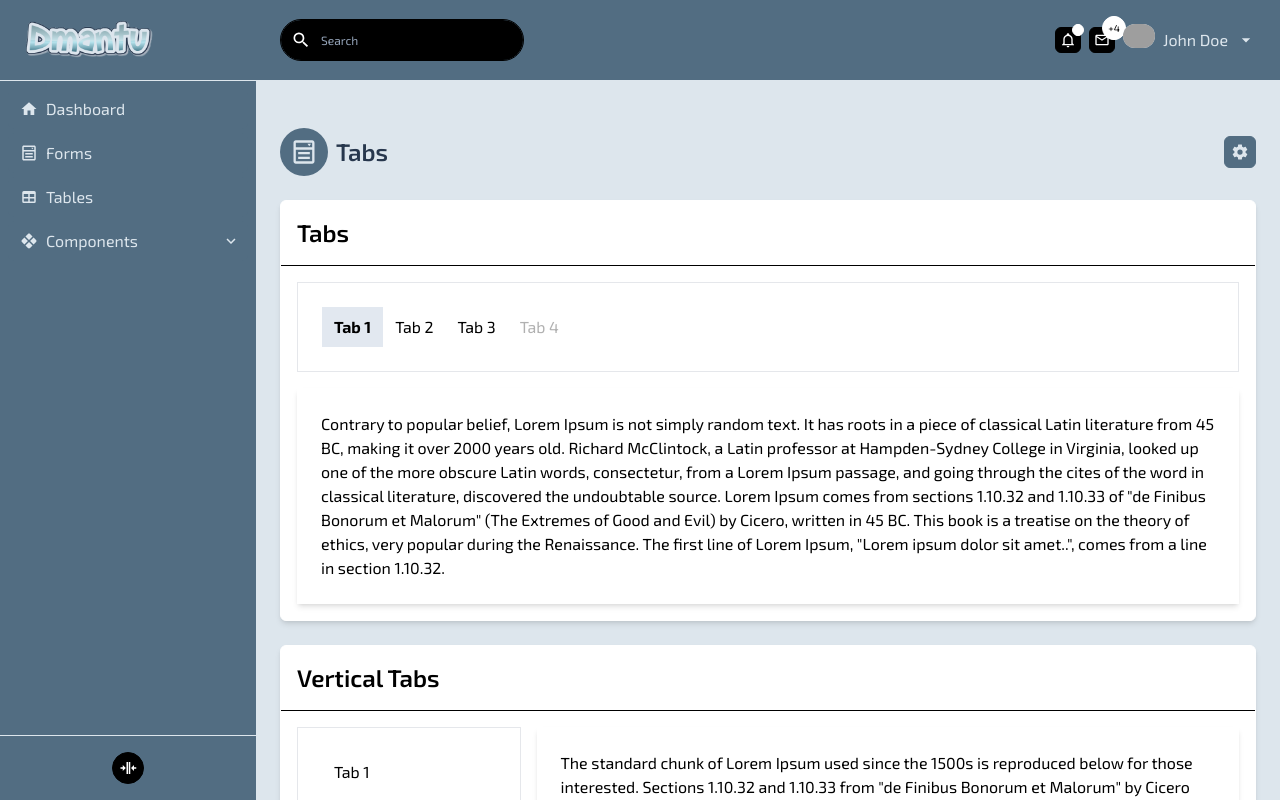
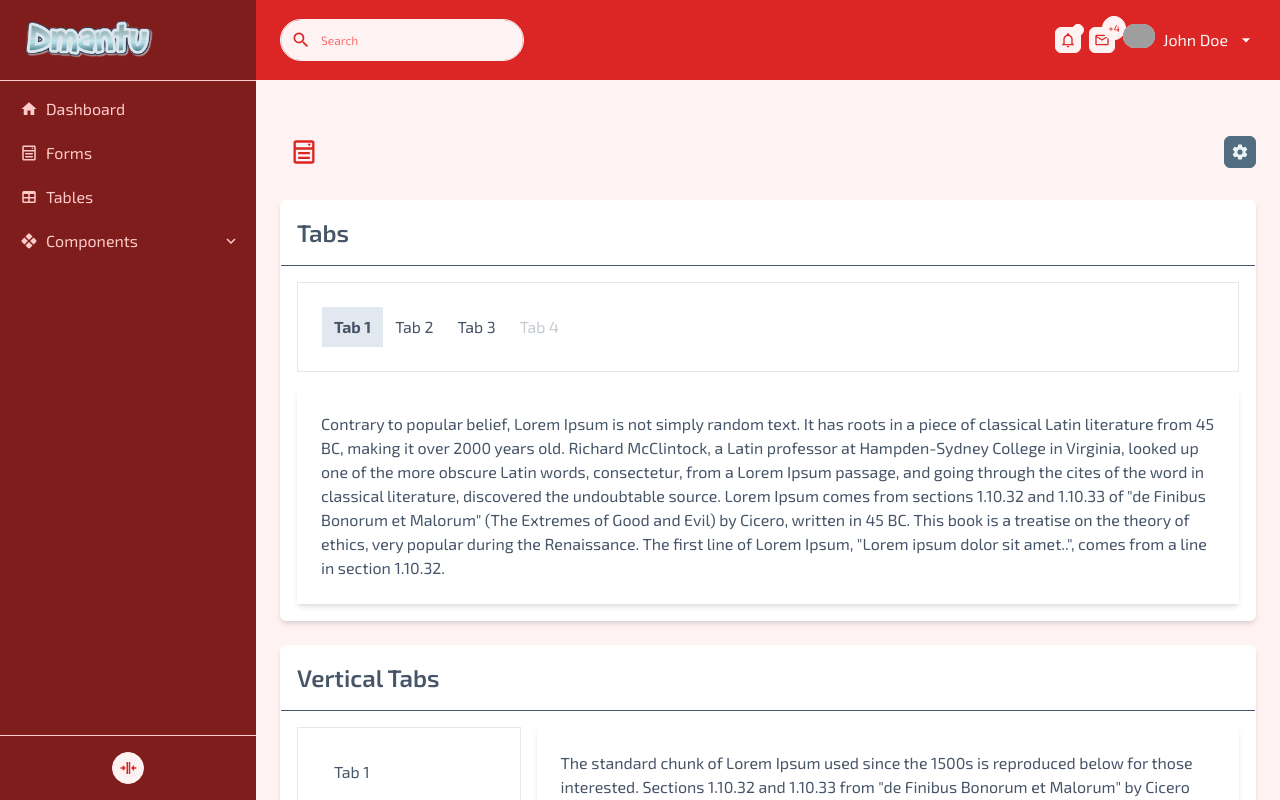
Before and after one commit to vishalkanani99/dmantu-admin, a Vue app: page /tabs in a window 1280 px wide. Shown: the top 800 px of the page. Built offline with nearby package versions, Linux system fonts and the light colour scheme; grey boxes are pictures that could not be loaded.

Commit message:
setup: theme settings

```diff
--- a/src/assets/css/app.css
+++ b/src/assets/css/app.css
@@ -47,16 +47,16 @@
 
   /* Track */
   ::-webkit-scrollbar-track {
-    @apply bg-theme-100;
+    @apply bg-[--color-inverse];
   }
 
   /* Handle */
   ::-webkit-scrollbar-thumb {
-    @apply bg-theme-600 rounded-md;
+    @apply bg-[--color-m] rounded-md;
   }
 
   /* Handle on hover */
   ::-webkit-scrollbar-thumb:hover {
-    @apply bg-theme-300;
+    @apply bg-[--color-ml];
   }
 }
--- a/src/assets/css/theme.css
+++ b/src/assets/css/theme.css
@@ -1,28 +1,100 @@
 :root {
-  --color: theme(colors.theme-600);
-  --color-ml: theme(colors.theme-500);
-  --color-m: theme(colors.theme-400);
-  --color-l: theme(colors.theme-300);
-  --color-xl: theme(colors.theme-50);
-  --color-inverse: theme(colors.theme-100);
+  --color: theme(colors.theme.600);
+  --color-m: theme(colors.theme.500);
+  --color-ml: theme(colors.theme.400);
+  --color-l: theme(colors.theme.300);
+  --color-xl: theme(colors.theme.100);
+  --color-inverse: theme(colors.theme.50);
+}
+
+.theme-primary {
+  --color: theme(colors.theme.900);
+  --color-m: theme(colors.theme.800);
+  --color-ml: theme(colors.theme.700);
+  --color-l: theme(colors.theme.600);
+  --color-xl: theme(colors.theme.400);
+  --color-inverse: theme(colors.theme.200);
+}
+
+.theme {
+  --color: theme(colors.theme.600);
+  --color-m: theme(colors.theme.500);
+  --color-ml: theme(colors.theme.400);
+  --color-l: theme(colors.theme.300);
+  --color-xl: theme(colors.theme.100);
+  --color-inverse: theme(colors.theme.50);
+}
+
+.theme-inverse {
+  --color: theme(colors.theme.50);
+  --color-m: theme(colors.theme.100);
+  --color-ml: theme(colors.theme.300);
+  --color-l: theme(colors.theme.400);
+  --color-xl: theme(colors.theme.500);
+  --color-inverse: theme(colors.theme.600);
+}
+
+.white-primary {
+  --color: theme(colors.slate.200);
+  --color-m: theme(colors.slate.300);
+  --color-ml: theme(colors.slate.400);
+  --color-l: theme(colors.slate.500);
+  --color-xl: theme(colors.slate.600);
+  --color-inverse: theme(colors.slate.800);
 }
 
 .white {
   --color: theme(colors.white);
   --color-m: theme(colors.slate.100);
   --color-ml: theme(colors.slate.200);
-  --color-l: theme(colors.gray.300);
-  --color-xl: theme(colors.gray.50);
-  --color-inverse: theme(colors.black);
+  --color-l: theme(colors.slate.300);
+  --color-xl: theme(colors.slate.400);
+  --color-inverse: theme(colors.slate.600);
+}
+
+.white-inverse {
+  --color: theme(colors.slate.600);
+  --color-m: theme(colors.slate.400);
+  --color-ml: theme(colors.slate.300);
+  --color-l: theme(colors.slate.200);
+  --color-xl: theme(colors.slate.100);
+  --color-inverse: theme(colors.white);
+}
+
+.black-primary {
+  --color: theme(colors.black);
+  --color-m: theme(colors.slate.800);
+  --color-ml: theme(colors.slate.700);
+  --color-l: theme(colors.slate.600);
+  --color-xl: theme(colors.slate.400);
+  --color-inverse: theme(colors.slate.200);
 }
 
 .black {
-  --color: theme(colors.black);
-  --color-m: theme(colors.slate.700);
-  --color-ml: theme(colors.slate.600);
+  --color: theme(colors.slate.700);
+  --color-m: theme(colors.slate.600);
+  --color-ml: theme(colors.slate.400);
+  --color-l: theme(colors.slate.300);
+  --color-xl: theme(colors.slate.100);
+  --color-inverse: theme(colors.white);
+}
+
+.black-inverse {
+  --color: theme(colors.white);
+  --color-m: theme(colors.slate.100);
+  --color-ml: theme(colors.slate.300);
   --color-l: theme(colors.slate.400);
-  --color-xl: theme(colors.slate.50);
-  --color-inverse: theme(colors.white);
+  --color-xl: theme(colors.slate.600);
+  --color-inverse: theme(colors.slate.700);
+}
+
+.gray-primary {
+  --color: theme(colors.gray.900);
+  --color-m: theme(colors.gray.800);
+  --color-ml: theme(colors.gray.700);
+  --color-l: theme(colors.gray.600);
+  --color-xl: theme(colors.gray.400);
+  --color-inverse: theme(colors.gray.200);
 }
 
 .gray {
@@ -30,8 +102,26 @@
   --color-m: theme(colors.gray.500);
   --color-ml: theme(colors.gray.400);
   --color-l: theme(colors.gray.300);
-  --color-xl: theme(colors.gray.50);
-  --color-inverse: theme(colors.white);
+  --color-xl: theme(colors.gray.100);
+  --color-inverse: theme(colors.gray.50);
+}
+
+.gray-inverse {
+  --color: theme(colors.gray.50);
+  --color-m: theme(colors.gray.100);
+  --color-ml: theme(colors.gray.300);
+  --color-l: theme(colors.gray.400);
+  --color-xl: theme(colors.gray.500);
+  --color-inverse: theme(colors.gray.600);
+}
+
+.info-primary {
+  --color: theme(colors.blue.900);
+  --color-m: theme(colors.blue.800);
+  --color-ml: theme(colors.blue.700);
+  --color-l: theme(colors.blue.600);
+  --color-xl: theme(colors.blue.400);
+  --color-inverse: theme(colors.blue.200);
 }
 
 .info {
@@ -39,8 +129,26 @@
   --color-m: theme(colors.blue.500);
   --color-ml: theme(colors.blue.400);
   --color-l: theme(colors.blue.300);
-  --color-xl: theme(colors.blue.50);
-  --color-inverse: theme(colors.white);
+  --color-xl: theme(colors.blue.100);
+  --color-inverse: theme(colors.blue.50);
+}
+
+.info-inverse {
+  --color: theme(colors.blue.50);
+  --color-m: theme(colors.blue.100);
+  --color-ml: theme(colors.blue.300);
+  --color-l: theme(colors.blue.400);
+  --color-xl: theme(colors.blue.500);
+  --color-inverse: theme(colors.blue.600);
+}
+
+.success-primary {
+  --color: theme(colors.green.900);
+  --color-m: theme(colors.green.800);
+  --color-ml: theme(colors.green.700);
+  --color-l: theme(colors.green.600);
+  --color-xl: theme(colors.green.400);
+  --color-inverse: theme(colors.green.200);
 }
 
 .success {
@@ -48,8 +156,26 @@
   --color-m: theme(colors.green.500);
   --color-ml: theme(colors.green.400);
   --color-l: theme(colors.green.300);
-  --color-xl: theme(colors.green.50);
-  --color-inverse: theme(colors.white);
+  --color-xl: theme(colors.green.100);
+  --color-inverse: theme(colors.green.50);
+}
+
+.success-inverse {
+  --color: theme(colors.green.50);
+  --color-m: theme(colors.green.100);
+  --color-ml: theme(colors.green.300);
+  --color-l: theme(colors.green.400);
+  --color-xl: theme(colors.green.500);
+  --color-inverse: theme(colors.green.600);
+}
+
+.warning-primary {
+  --color: theme(colors.yellow.900);
+  --color-m: theme(colors.yellow.800);
+  --color-ml: theme(colors.yellow.700);
+  --color-l: theme(colors.yellow.600);
+  --color-xl: theme(colors.yellow.400);
+  --color-inverse: theme(colors.yellow.200);
 }
 
 .warning {
@@ -57,8 +183,26 @@
   --color-m: theme(colors.yellow.500);
   --color-ml: theme(colors.yellow.400);
   --color-l: theme(colors.yellow.300);
-  --color-xl: theme(colors.yellow.50);
-  --color-inverse: theme(colors.white);
+  --color-xl: theme(colors.yellow.100);
+  --color-inverse: theme(colors.yellow.50);
+}
+
+.warning-inverse {
+  --color: theme(colors.yellow.50);
+  --color-m: theme(colors.yellow.100);
+  --color-ml: theme(colors.yellow.300);
+  --color-l: theme(colors.yellow.400);
+  --color-xl: theme(colors.yellow.500);
+  --color-inverse: theme(colors.yellow.600);
+}
+
+.danger-primary {
+  --color: theme(colors.red.900);
+  --color-m: theme(colors.red.800);
+  --color-ml: theme(colors.red.700);
+  --color-l: theme(colors.red.600);
+  --color-xl: theme(colors.red.400);
+  --color-inverse: theme(colors.red.200);
 }
 
 .danger {
@@ -66,6 +210,15 @@
   --color-m: theme(colors.red.500);
   --color-ml: theme(colors.red.400);
   --color-l: theme(colors.red.300);
-  --color-xl: theme(colors.red.50);
-  --color-inverse: theme(colors.white);
+  --color-xl: theme(colors.red.100);
+  --color-inverse: theme(colors.red.50);
 }
+
+.danger-inverse {
+  --color: theme(colors.red.50);
+  --color-m: theme(colors.red.100);
+  --color-ml: theme(colors.red.300);
+  --color-l: theme(colors.red.400);
+  --color-xl: theme(colors.red.500);
+  --color-inverse: theme(colors.red.600);
+}
--- a/src/components/section/SectionMain.vue
+++ b/src/components/section/SectionMain.vue
@@ -1,5 +1,16 @@
+<script setup>
+defineProps({
+  color: String,
+});
+</script>
 <template>
-  <div class="min-h-dvh w-dvw lg:w-auto mt-20 p-6 bg-theme-100 transition-[margin]">
+  <div
+    :class="[
+      color,
+      'min-h-dvh w-dvw lg:w-auto mt-20 p-6 transition-[margin]',
+      'bg-[--color] text-[--color-inverse]',
+    ]"
+  >
     <slot></slot>
   </div>
 </template>
--- a/src/components/section/SectionTitle.vue
+++ b/src/components/section/SectionTitle.vue
@@ -3,6 +3,7 @@ import Icon from '../Icon.vue';
 import Button from '../Button.vue';
 
 const props = defineProps({
+  color: String,
   iconPath: String,
   title: String,
   btnLabel: String,
@@ -14,9 +15,14 @@ const emit = defineEmits(['btnClick']);
 </script>
 
 <template>
-  <div class="flex justify-between items-center text-theme-900">
+  <div
+    :class="[
+      color,
+      'flex justify-between items-center text-[--color]'
+    ]"
+  >
     <div class="flex justify-start items-center">
-      <Icon v-if="iconPath" class="rounded-full w-12 h-12 p-2 bg-theme-600 text-theme-100" :path="iconPath" :size="28" />
+      <Icon v-if="iconPath" class="rounded-full w-12 h-12 p-2 bg-[--color] text-[--color-inverse]" :path="iconPath" :size="28" />
       <h2 v-if="title" :class="{'pl-2': iconPath}">{{ title }}</h2>
     </div>
     <Button
--- a/src/components/sidebar/SideBarHeader.vue
+++ b/src/components/sidebar/SideBarHeader.vue
@@ -4,10 +4,7 @@
 
   const props = defineProps({
     isClosable: Boolean,
-    btnColor: {
-      type: String,
-      default: 'theme',
-    },
+    btnColor: String,
   });
 
   const emit = defineEmits(['close']);
--- a/src/components/sidebar/SideBarMenu.vue
+++ b/src/components/sidebar/SideBarMenu.vue
@@ -14,10 +14,7 @@ const props = defineProps({
   modelValue: Boolean,
   isClosable: Boolean,
   isCompact: Boolean,
-  color: {
-    type: String,
-    default: 'theme-dark',
-  },
+  color: String,
 });
 
 const emit = defineEmits(['update:modelValue', 'update:isCompact', 'close', 'dropdownClick']);
--- a/src/components/table/Table.vue
+++ b/src/components/table/Table.vue
@@ -1,27 +1,15 @@
 <script setup>
 import { computed } from "vue";
-import { useTheme } from "../../composables/useTheme";
 
 const props = defineProps({
   color: String,
 });
 
-const { lightColors } = useTheme();
-
-const stripedRowLight = computed(() => [
-  '[&_tbody_tr:nth-child(even)]:bg-transparent/20 [&_tbody_tr:nth-child(odd)]:bg-transparent/30',
-  'md:hover:[&_tbody_tr:nth-child(even)]:bg-transparent/10 md:hover:[&_tbody_tr:nth-child(odd)]:bg-transparent/40',
-]);
-
-const stripedRowDark = computed(() => [
-  '[&_tbody_tr:nth-child(even)]:bg-[rgb(255,255,255,0.2)] [&_tbody_tr:nth-child(odd)]:bg-[rgb(255,255,255,0.4)]',
-  'md:hover:[&_tbody_tr:nth-child(even)]:bg-[rgb(255,255,255,0.1)] md:hover:[&_tbody_tr:nth-child(odd)]:bg-[rgb(255,255,255,0.5)]',
-]);
-
 const tableStyle = computed(() => [
   props.color,
-  'w-full bg-[--color] border-[--color-l] text-[--color-inverse]',
-  lightColors.includes(props.color) ? stripedRowLight.value : stripedRowDark.value,
+  'w-full bg-[--color] border-[--color-inverse] text-[--color-inverse]',
+  '[&_tbody_tr:nth-child(even)]:bg-[--color-m] [&_tbody_tr:nth-child(odd)]:bg-[--color-ml]',
+  'md:hover:[&_tbody_tr:nth-child(even)]:bg-[--color-l] md:hover:[&_tbody_tr:nth-child(odd)]:bg-[--color-l]',
 ]);
 
 </script>
--- a/src/components/table/TableCell.vue
+++ b/src/components/table/TableCell.vue
@@ -3,7 +3,6 @@ import { computed } from "vue";
 
 const props = defineProps({
   color: String,
-  borderColor: String,
   noLabel:Boolean,
 });
 
@@ -15,8 +14,7 @@ const defaultStyle = computed(() => {
     'py-3 px-4 md:p-3',
     'text-right md:text-left align-top md:align-middle',
     'border-b [&:not(:first-child)]:md:border-l md:border-b-0 last:border-b-0',
-    'bg-[--color] border-[--color-l]',
-    { 'text-[--color-inverse]': props.color },
+    props.color ? 'bg-[--color] border-[--color-l] text-[--color-inverse]' : '',
   ];
 
   if( !props.noLabel ){
--- a/src/components/table/TableHeaderCell.vue
+++ b/src/components/table/TableHeaderCell.vue
@@ -9,8 +9,7 @@ const cellStyle = computed(() => {
   let style = [
     props.color,
     'md:text-left md:p-3',
-    'bg-[--color] border-[--color-l]',
-    { 'text-[--color-inverse]': props.color },
+    props.color ? 'bg-[--color] border-[--color-l] text-[--color-inverse]' : '',
   ];
   return style;
 })
--- a/src/composables/useTheme.js
+++ b/src/composables/useTheme.js
@@ -1,18 +1,39 @@
+import { ref, shallowRef, watchEffect } from "vue";
+
+const activeColor = shallowRef('danger');
+const activeColors = ref();
 
 export function useTheme(){
-  const darkColors = ['info', 'danger', 'black', 'gray', 'success', 'warning'];
-  const lightColors = ['white'];
+  const colors = {
+    'theme': { default: 'theme', dark: 'theme-primary', inverse: 'theme-inverse' },
+    'info': { default: 'info', dark: 'info-primary', inverse: 'info-inverse' },
+    'danger': { default: 'danger', dark: 'danger-primary', inverse: 'danger-inverse' },
+    'black': { default: 'black', dark: 'black-primary', inverse: 'black-inverse' },
+    'white': { default: 'white', dark: 'white-primary', inverse: 'white-inverse' },
+    'gray': { default: 'gray', dark: 'gray-primary', inverse: 'gray-inverse' },
+    'success': { default: 'success', dark: 'success-primary', inverse: 'success-inverse' },
+    'warning': { default: 'warning', dark: 'warning-primary', inverse: 'warning-inverse' }
+  };
 
-  const getColorInverse = (currentColor) => {
-    if( darkColors.includes(currentColor) ) {
-      return 'white';
+  const getColorInverse = (color) => {
+    color = color ? color.split('-') : [];
+    if(colors[color[0]] && colors[color[0]]['inverse']) {
+      return colors[color[0]]['inverse'];
     }
-    return 'black';
+    return;
   }
 
+  watchEffect(() => {
+    activeColors.value = colors[activeColor.value];
+    for (const key in colors) {
+      document.body.classList.remove(key);
+    }
+    document.body.classList.add(activeColor.value);
+  });
+
   return {
-    darkColors,
-    lightColors,
+    colors,
+    activeColors,
     getColorInverse,
   };
 }
--- a/src/layouts/LayoutAuthenticated.vue
+++ b/src/layouts/LayoutAuthenticated.vue
@@ -1,6 +1,7 @@
 <script setup>
 import { shallowRef, ref, computed, onMounted } from 'vue';
 import { useScreen } from '../composables/useScreen';
+import { useTheme } from '../composables/useTheme';
 import SectionMain from '../components/section/SectionMain.vue';
 import NavBar from '../components/NavBar.vue';
 import SideBarMenu from '../components/sidebar/SideBarMenu.vue';
@@ -8,6 +9,8 @@ import OverLayer from '../components/OverLayer.vue';
 import { menu } from '../menu';
 
 const { isSm, isXs } = useScreen();
+const { activeColors } = useTheme();
+
 const showSideBar = shallowRef(false);
 const isCompactSidebar = shallowRef(false);
 const showOverLayer = shallowRef(false);
@@ -35,12 +38,14 @@ onMounted(() => {
 <template>
   <SectionMain
     :class="[ isCompactSidebar ? 'md:ml-24' : 'md:ml-64' ]"
+    :color="activeColors.inverse"
   >
     <NavBar
       :class="[
         isCompactSidebar ? 'md:ml-24' : 'md:ml-64',
         'transition-[margin] z-20',
       ]"
+      :color="activeColors.default"
       :hasMenuBtn="isClosableSidebar"
       @toggleMenu="toggleMenu"
     />
@@ -50,6 +55,7 @@ onMounted(() => {
       <SideBarMenu
         v-model="showSideBar"
         v-model:isCompact="isCompactSidebar"
+        :color="activeColors.dark"
         :items="menu"
         :isClosable="isClosableSidebar"
         @close="showOverLayer = false"
@@ -60,6 +66,7 @@ onMounted(() => {
       <SideBarMenu
         v-model="showSideBarDropdown"
         :class="{'left-24 ml-1' : showSideBarDropdown}"
+        :color="activeColors.dark"
         :items="dropdownItem.items"
         isClosable
       >
--- a/tailwind.config.js
+++ b/tailwind.config.js
@@ -9,16 +9,18 @@ export default {
   theme: {
     extend: {
       colors: {
-        'theme-900': '#27374D',
-        'theme-800': '#334866',
-        'theme-700': '#455c6e',
-        'theme-600': '#526D82',
-        'theme-500': '#62839d',
-        'theme-400': '#829cb0',
-        'theme-300': '#a1b5c4',
-        'theme-200': '#bccedc',
-        'theme-100': '#DDE6ED',
-        'theme-50' : '#eef3f6',
+        'theme' : {
+          '900': '#27374D',
+          '800': '#334866',
+          '700': '#455c6e',
+          '600': '#526D82',
+          '500': '#62839d',
+          '400': '#829cb0',
+          '300': '#a1b5c4',
+          '200': '#bccedc',
+          '100': '#DDE6ED',
+          '50' : '#eef3f6',
+        }
       },
       screens: {
         'xs': '360px',
```
